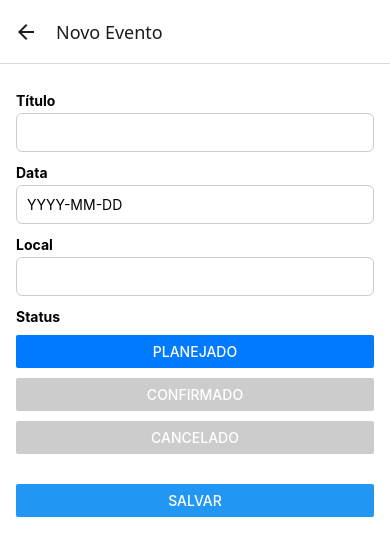
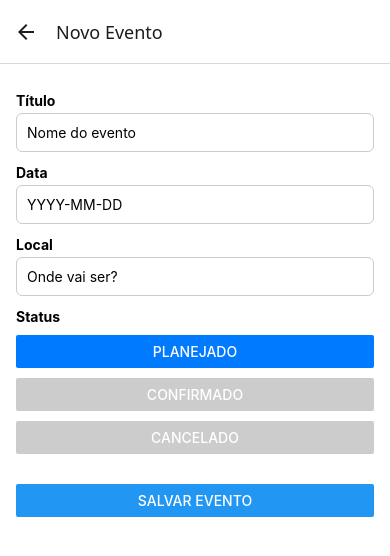
Before and after one commit to Psychovv/eventos-app, a React Native app: screen /CreateEvent in a window 390 px wide. Shown: the top 556 px of the page. Built offline with nearby package versions, Linux system fonts and the light colour scheme; no server answers.

Commit message:
Enhance CreateEventScreen: add date formatting, improve error handling, and update event creation logic

```diff
--- a/src/screens/CreateEventScreen.tsx
+++ b/src/screens/CreateEventScreen.tsx
@@ -6,20 +6,18 @@ import {
   StyleSheet,
   Button,
   Alert,
+  ScrollView,
 } from "react-native";
 import { useNavigation } from "@react-navigation/native";
 import { NativeStackNavigationProp } from "@react-navigation/native-stack";
 import { ZodError } from "zod";
 
 import { RootStackParamList } from "../routes/AppRoutes";
-import { EventStatus, CreateEventDTO } from "../types/types";
+import { EventStatus } from "../types/types";
 import { createEvent } from "../services/eventService";
 import { createEventSchema } from "../validators/createEventSchema";
 
-type NavigationProp = NativeStackNavigationProp<
-  RootStackParamList,
-  "EventList"
->;
+type NavigationProp = NativeStackNavigationProp<RootStackParamList, "EventList">;
 
 type FormErrors = {
   title?: string;
@@ -37,21 +35,43 @@ export function CreateEventScreen() {
   const [loading, setLoading] = useState(false);
   const [errors, setErrors] = useState<FormErrors>({});
 
+
+  function handleDateChange(text: string) {
+    const cleaned = text.replace(/\D/g, "");
+    let formatted = cleaned;
+
+    if (cleaned.length > 4) {
+      formatted = `${cleaned.slice(0, 4)}-${cleaned.slice(4, 6)}`;
+    }
+    if (cleaned.length > 6) {
+      formatted = `${formatted}-${cleaned.slice(6, 8)}`;
+    }
+
+    setDate(formatted);
+  }
+
   async function handleCreateEvent() {
     setErrors({});
 
-    const newEvent: CreateEventDTO = {
+
+    const rawData = {
       title,
-      date: new Date(date).toISOString(),
+      date,
       location,
       status,
     };
 
     try {
-      createEventSchema.parse(newEvent);
+
+      createEventSchema.parse(rawData);
 
       setLoading(true);
-      await createEvent(newEvent);
+
+
+      await createEvent({
+        ...rawData,
+        date: new Date(date).toISOString(),
+      });
 
       Alert.alert("Boa!", "Evento criado.");
       navigation.goBack();
@@ -75,47 +95,36 @@ export function CreateEventScreen() {
   }
 
   return (
-    <View style={styles.container}>
+    <ScrollView style={styles.container}>
       <Text style={styles.label}>Título</Text>
       <TextInput
-        style={[
-          styles.input,
-          errors.title && styles.inputError,
-        ]}
+        style={[styles.input, errors.title && styles.inputError]}
         value={title}
         onChangeText={setTitle}
+        placeholder="Nome do evento"
       />
-      {errors.title && (
-        <Text style={styles.errorText}>{errors.title}</Text>
-      )}
+      {errors.title && <Text style={styles.errorText}>{errors.title}</Text>}
 
       <Text style={styles.label}>Data</Text>
       <TextInput
-        style={[
-          styles.input,
-          errors.date && styles.inputError,
-        ]}
+        style={[styles.input, errors.date && styles.inputError]}
         value={date}
-        onChangeText={setDate}
+        onChangeText={handleDateChange}
         placeholder="YYYY-MM-DD"
+        keyboardType="numeric"
+        maxLength={10}
       />
-      {errors.date && (
-        <Text style={styles.errorText}>{errors.date}</Text>
-      )}
+      {errors.date && <Text style={styles.errorText}>{errors.date}</Text>}
 
       <Text style={styles.label}>Local</Text>
       <TextInput
-        style={[
-          styles.input,
-          errors.location && styles.inputError,
-        ]}
+        style={[styles.input, errors.location && styles.inputError]}
         value={location}
         onChangeText={setLocation}
+        placeholder="Onde vai ser?"
       />
       {errors.location && (
-        <Text style={styles.errorText}>
-          {errors.location}
-        </Text>
+        <Text style={styles.errorText}>{errors.location}</Text>
       )}
 
       <Text style={styles.label}>Status</Text>
@@ -139,12 +148,12 @@ export function CreateEventScreen() {
 
       <View style={styles.createButton}>
         <Button
-          title={loading ? "Salvando..." : "Salvar"}
+          title={loading ? "Salvando..." : "Salvar Evento"}
           onPress={handleCreateEvent}
           disabled={loading}
         />
       </View>
-    </View>
+    </ScrollView>
   );
 }
 
@@ -179,5 +188,6 @@ const styles = StyleSheet.create({
   },
   createButton: {
     marginTop: 30,
+    marginBottom: 40,
   },
 });
--- a/src/screens/EventDetailsScreen.tsx
+++ b/src/screens/EventDetailsScreen.tsx
@@ -45,6 +45,8 @@ export function EventDetailsScreen() {
       setUpdatingStatus(false);
     }
   }
+
+  console.log("Renderizando detalhes do evento ID:", event.id);
 
   function handleDeleteEvent() {
     Alert.alert(
--- a/src/validators/createEventSchema.tsx
+++ b/src/validators/createEventSchema.tsx
@@ -7,7 +7,7 @@ export const createEventSchema = z.object({
 
   date: z
     .string()
-    .min(1, "Data é obrigatória")
+    .min(10, "Data incompleta")
     .refine(
       (value) => !isNaN(Date.parse(value)),
       "Formato de data inválido"
@@ -24,7 +24,4 @@ export const createEventSchema = z.object({
   ]),
 });
 
-// 👉 tipo inferido automaticamente (opcional, mas profissional)
-export type CreateEventFormData = z.infer<
-  typeof createEventSchema
->;
+export type CreateEventFormData = z.infer<typeof createEventSchema>;
```
